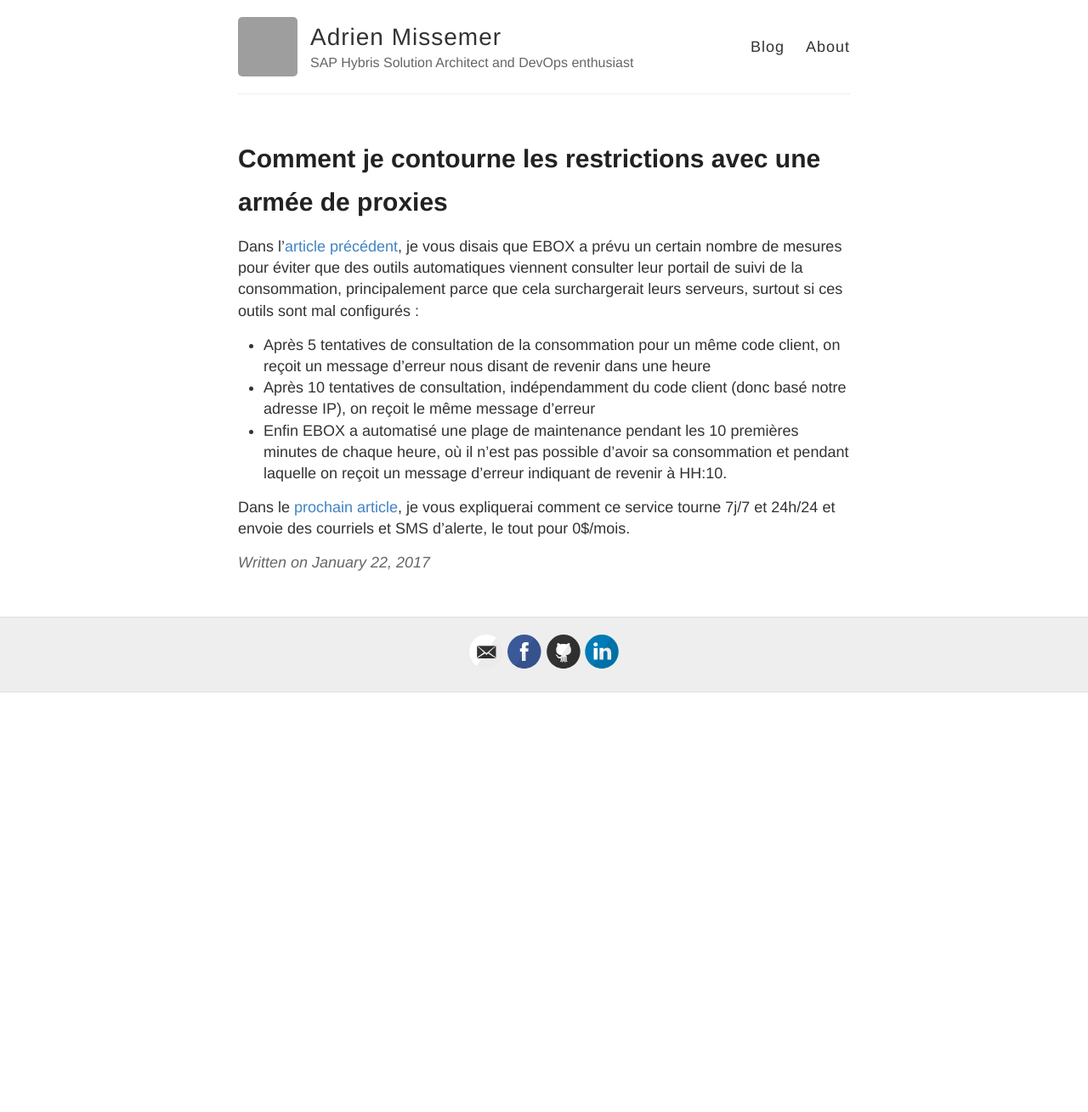
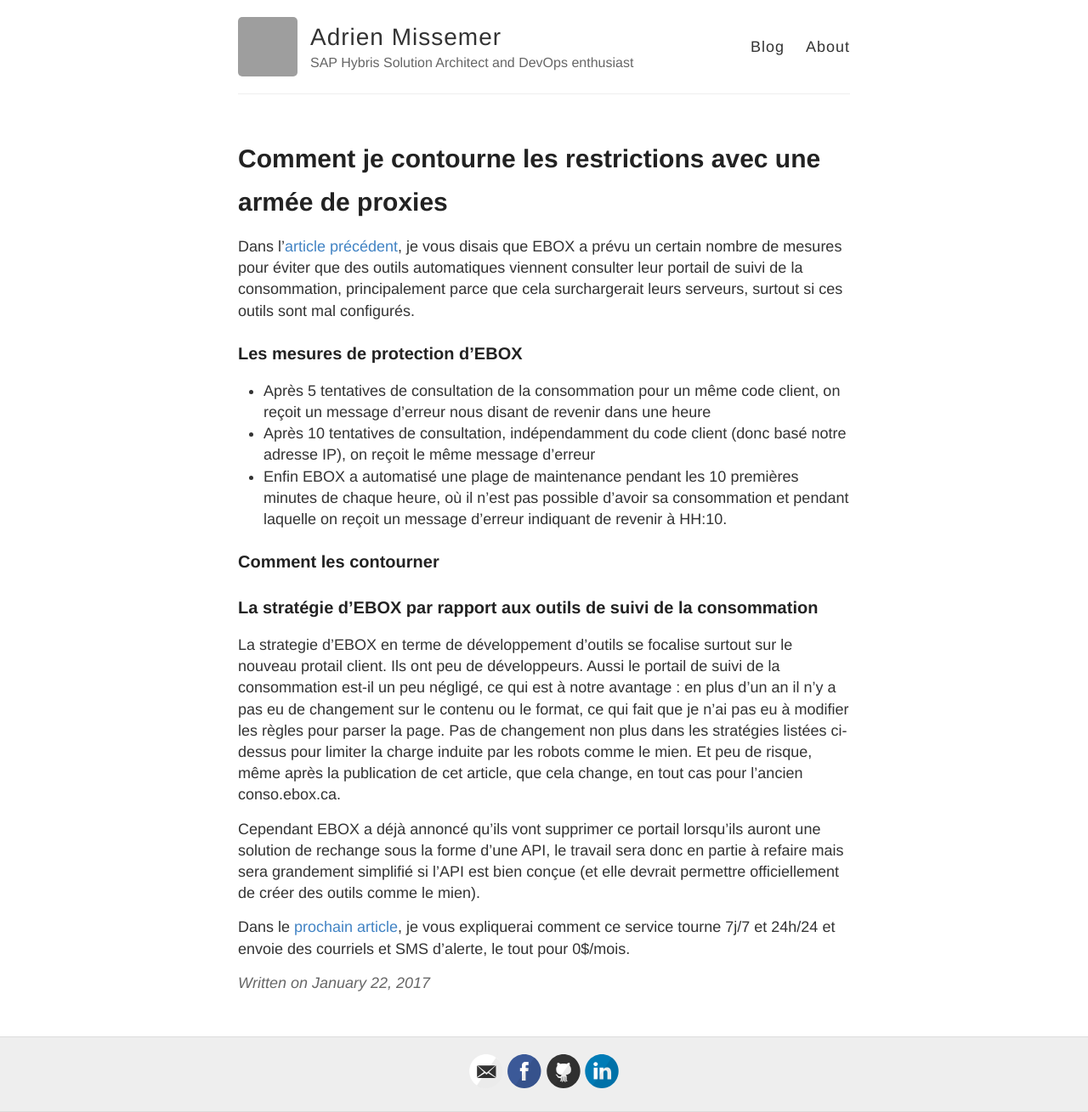
Before and after one commit to amissemer/adrienmissemer.com, a Jekyll site: the page built from _posts/2017-01-22-ebox-alert-2.md, in a window 1280 px wide. Shown: the whole page at 85% size. Built offline with Jekyll 4.4.1, drawn with Linux system fonts in a browser that asks for light colours; before the commit the page ends 900 px from its top, so only the background shows below that; grey boxes are pictures that could not be loaded.

Commit message:
ebox-2 article continued

```diff
--- a/_posts/2017-01-22-ebox-alert-2.md
+++ b/_posts/2017-01-22-ebox-alert-2.md
@@ -5,12 +5,22 @@
 comments: false
 ---
 
-Dans l'[article précédent]({% post_url 2017-01-21-ebox-alert %}), je vous disais que EBOX a prévu un certain nombre de mesures pour éviter que des outils automatiques viennent consulter leur portail de suivi de la consommation, principalement parce que cela surchargerait leurs serveurs, surtout si ces outils sont mal configurés :
+Dans l'[article précédent]({% post_url 2017-01-21-ebox-alert %}), je vous disais que EBOX a prévu un certain nombre de mesures pour éviter que des outils automatiques viennent consulter leur portail de suivi de la consommation, principalement parce que cela surchargerait leurs serveurs, surtout si ces outils sont mal configurés.
+
+### Les mesures de protection d'EBOX
 
 * Après 5 tentatives de consultation de la consommation pour un même code client, on reçoit un message d'erreur nous disant de revenir dans une heure
 * Après 10 tentatives de consultation, indépendamment du code client (donc basé notre adresse IP), on reçoit le même message d'erreur
 * Enfin EBOX a automatisé une plage de maintenance pendant les 10 premières minutes de chaque heure, où il n'est pas possible d'avoir sa consommation et pendant laquelle on reçoit un message d'erreur indiquant de revenir à HH:10.
 
+### Comment les contourner
+
+### La stratégie d'EBOX par rapport aux outils de suivi de la consommation
+
+La strategie d'EBOX en terme de développement d'outils se focalise surtout sur le nouveau protail client. Ils ont peu de développeurs. Aussi le portail de suivi de la consommation est-il un peu négligé, ce qui est à notre avantage : en plus d'un an il n'y a pas eu de changement sur le contenu ou le format, ce qui fait que je n'ai pas eu à modifier les règles pour parser la page. Pas de changement non plus dans les stratégies listées ci-dessus pour limiter la charge induite par les robots comme le mien. Et peu de risque, même après la publication de cet article, que cela change, en tout cas pour l'ancien conso.ebox.ca.
+
+Cependant EBOX a déjà annoncé qu'ils vont supprimer ce portail lorsqu'ils auront une solution de rechange sous la forme d'une API, le travail sera donc en partie à refaire mais sera grandement simplifié si l'API est bien conçue (et elle devrait permettre officiellement de créer des outils comme le mien).
+
 Dans le [prochain article]({% post_url 2017-01-23-ebox-alert-3 %}), je vous expliquerai comment ce service tourne 7j/7 et 24h/24 et envoie des courriels et SMS d'alerte, le tout pour 0$/mois.
 
 
```
